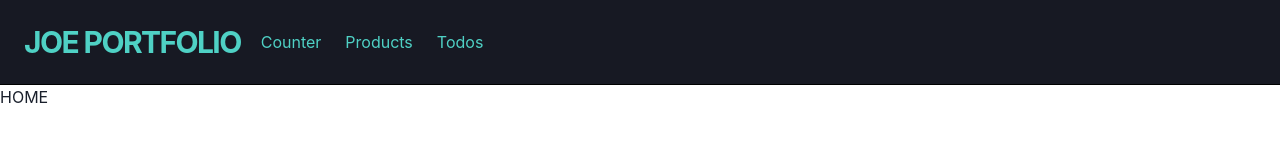
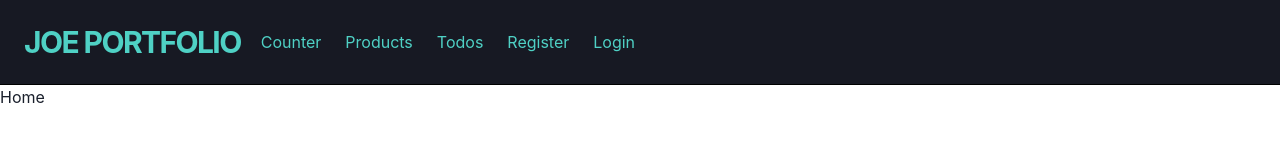
Before and after one commit to Youssif77/joe-portfolio, a React (Create React App) app: page / in a window 1280 px wide. Shown: the top 160 px of the page. Built offline with nearby package versions, Linux system fonts and the light colour scheme.

Commit message:
add login-form

```diff
--- a/package.json
+++ b/package.json
@@ -12,6 +12,7 @@
     "@testing-library/react": "^11.1.0",
     "@testing-library/user-event": "^12.1.10",
     "emotion-theming": "^11.0.0",
+    "formik": "^2.2.9",
     "framer-motion": "4",
     "nanoid": "^3.1.30",
     "react": "^17.0.2",
@@ -21,7 +22,8 @@
     "react-router-dom": "^5.3.0",
     "react-scripts": "4.0.3",
     "redux": "^4.1.1",
-    "web-vitals": "^1.0.1"
+    "web-vitals": "^1.0.1",
+    "yup": "^0.32.11"
   },
   "scripts": {
     "start": "react-scripts start",
--- a/src/App.js
+++ b/src/App.js
@@ -5,6 +5,8 @@ import Products from "./components/Products/Products";
 import Counter from "./components/Counter/Counter";
 import ProductDetails from "./components/Products/ProductDetails/ProductDetails";
 import Todos from "./components/Todos/Todos";
+import Register from "./components/Register/Register";
+import Login from "./components/Login/Login";
 
 import "./App.css";
 
@@ -14,12 +16,14 @@ function App() {
       <Navbar />
       <Switch>
         <Route exact path="/">
-          <div>HOME</div>
+          <div> Home </div>
         </Route>
         <Route path="/counter" component={Counter} />
         <Route path="/products" component={Products} />
         <Route path="/product/:id" component={ProductDetails} />
         <Route path="/todos" component={Todos} />
+        <Route path="/login" component={Login} />
+        <Route path="/register" component={Register} />
       </Switch>
     </Router>
   );
--- /dev/null
+++ b/src/components/Login/Login.jsx
@@ -0,0 +1,7 @@
+import { useFormik } from "formik";
+import * as yup from "yup";
+
+export default function Login() {
+  const formik = useFormik();
+  return <form></form>;
+}
--- a/src/components/Navbar.jsx
+++ b/src/components/Navbar.jsx
@@ -38,6 +38,8 @@ const Navbar = (props) => {
         <MenuItems to="/counter">Counter</MenuItems>
         <MenuItems to="/products">Products</MenuItems>
         <MenuItems to="/todos">Todos</MenuItems>
+        <MenuItems to="/register">Register</MenuItems>
+        <MenuItems to="/login">Login</MenuItems>
       </Box>
     </Flex>
   );
--- /dev/null
+++ b/src/components/Register/Register.jsx
@@ -0,0 +1,5 @@
+import React from "react";
+
+export default function Register() {
+  return <div>Register</div>;
+}
--- a/src/index.js
+++ b/src/index.js
@@ -6,14 +6,23 @@ import reducer from "./redux/reducers";
 
 import "./index.css";
 import App from "./App";
-import { ChakraProvider, ColorModeScript } from "@chakra-ui/react";
+import { ChakraProvider, ColorModeScript, extendTheme } from "@chakra-ui/react";
 
 const store = createStore(reducer);
+
+const config = {
+  initialColorMode: "light",
+  useSystemColorMode: false,
+};
+
+const theme = extendTheme({
+  config,
+});
 
 ReactDOM.render(
   <React.StrictMode>
     <ChakraProvider>
-      {/* <ColorModeScript initialColorMode="system"> */}
+      {/* <ColorModeScript initialColorMode={theme.config.initialColorMode}> */}
       <Provider store={store}>
         <App />
       </Provider>
```
Also changed, not shown: 1 other file (tests, documents, lock files or other folders).
